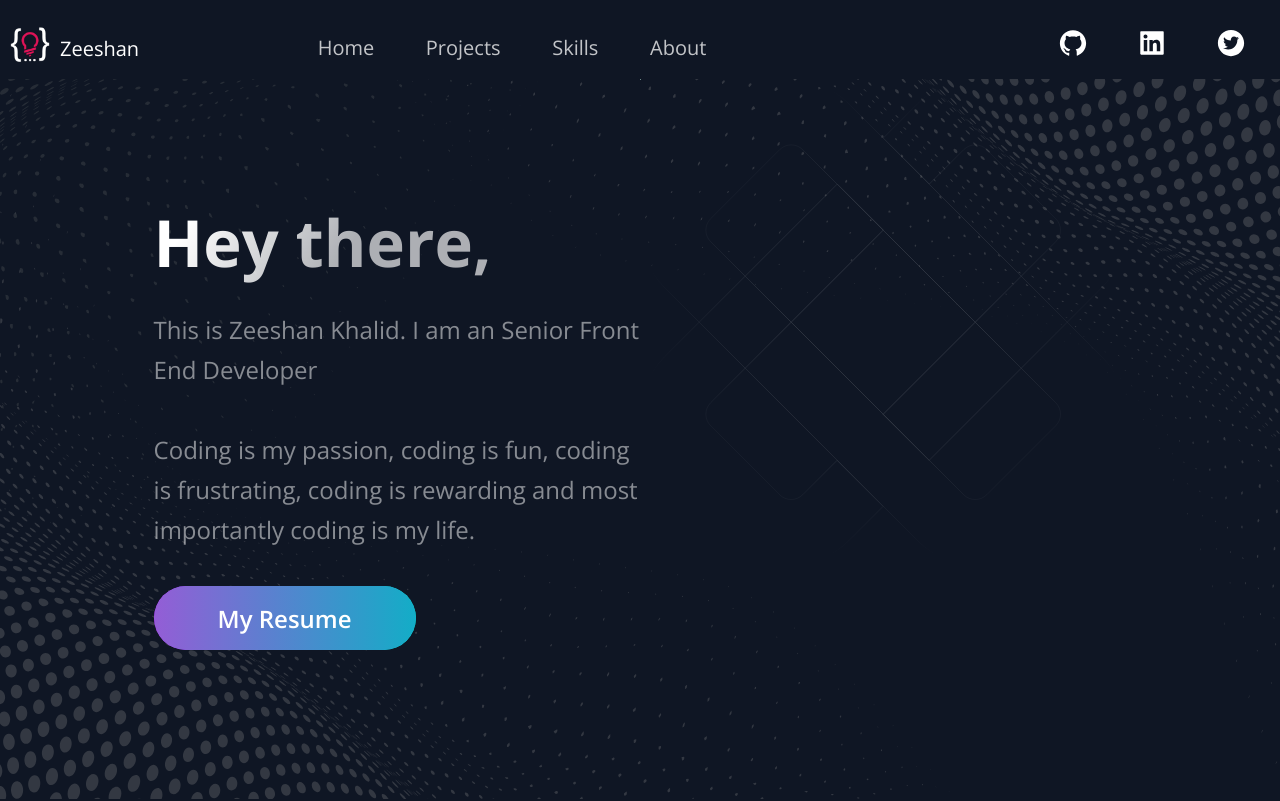
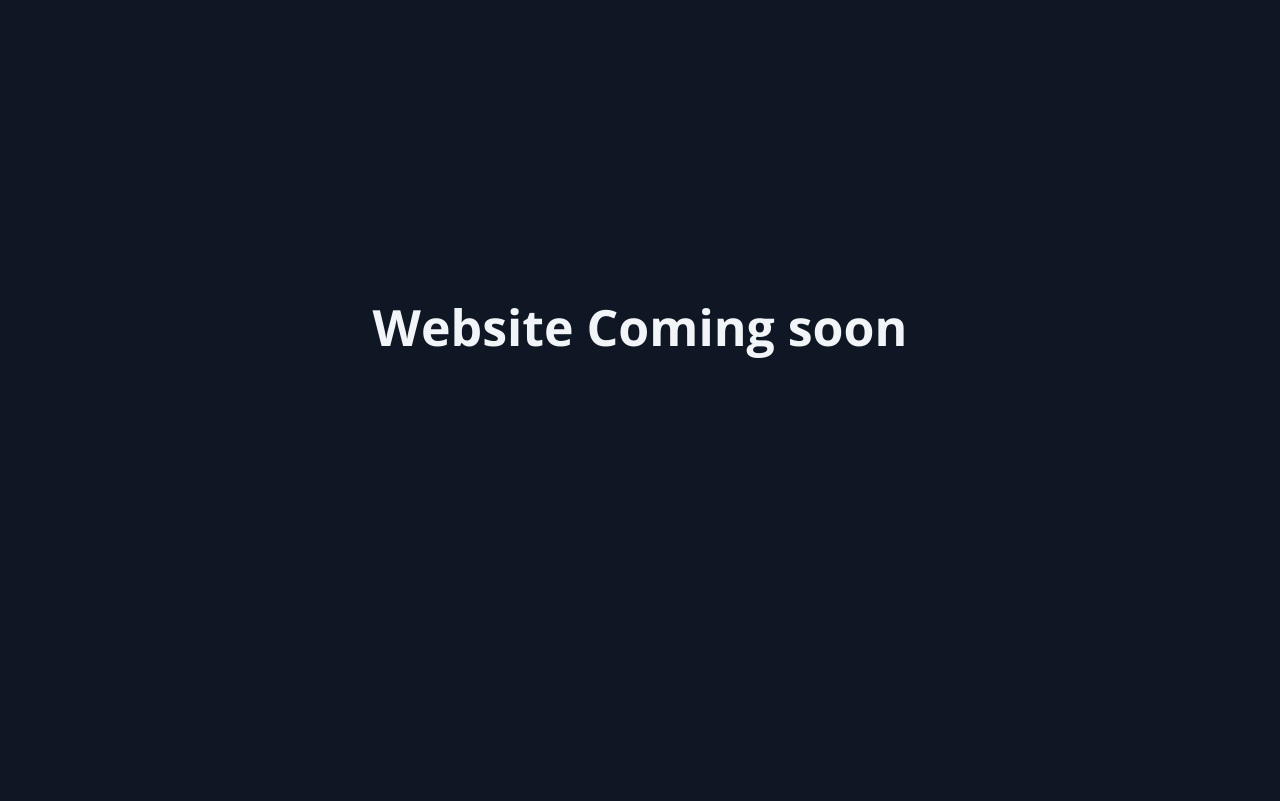
Before and after one commit to Zeeshan-khalid/React-portfolio, a Next.js app: page / in a window 1280 px wide. Shown: the top 801 px of the page. Built offline with nearby package versions, Linux system fonts and the light colour scheme.

Commit message:
Coming soon page

```diff
--- a/src/pages/index.js
+++ b/src/pages/index.js
@@ -7,22 +7,33 @@ import Timeline from "../components/TimeLine/TimeLine";
 import { Layout } from "../layout/Layout";
 import { Section, Homebanner } from "../styles/GlobalComponents";
 
+
 const Home = () => {
+
   return (
-    <Layout>
-      <Homebanner grid>
-        <Hero />
-        <BgAnimation />
-      </Homebanner>
-      {/* <Section grid>
-        <Hero />
-        <BgAnimation />
-      </Section> */}
-      <Projects />
-      <Technologies />
-      <Timeline />
-      <Acomplishments />
-    </Layout>
+    // <Layout>
+    //   <Homebanner grid>
+    //     <Hero />
+    //     <BgAnimation />
+    //   </Homebanner>
+    //   <Projects />
+    //   <Technologies />
+    //   <Timeline />
+    //   <Acomplishments />
+    // </Layout>
+
+    <div>
+      <style jsx>{`
+        h1 {
+          font-size: 50px;
+          text-align: center;
+          position: relative;
+          top: 250px;
+          padding: 15px;
+        }
+      `}</style>
+      <h1>Website Coming soon</h1>
+    </div >
   );
 };
 
--- a/src/styles/GlobalComponents/index.js
+++ b/src/styles/GlobalComponents/index.js
@@ -1,4 +1,5 @@
 import styled from "styled-components";
+
 
 export const Homebanner = styled.div`
   display: ${(props) => (props.grid ? "grid" : "flex")};
```
